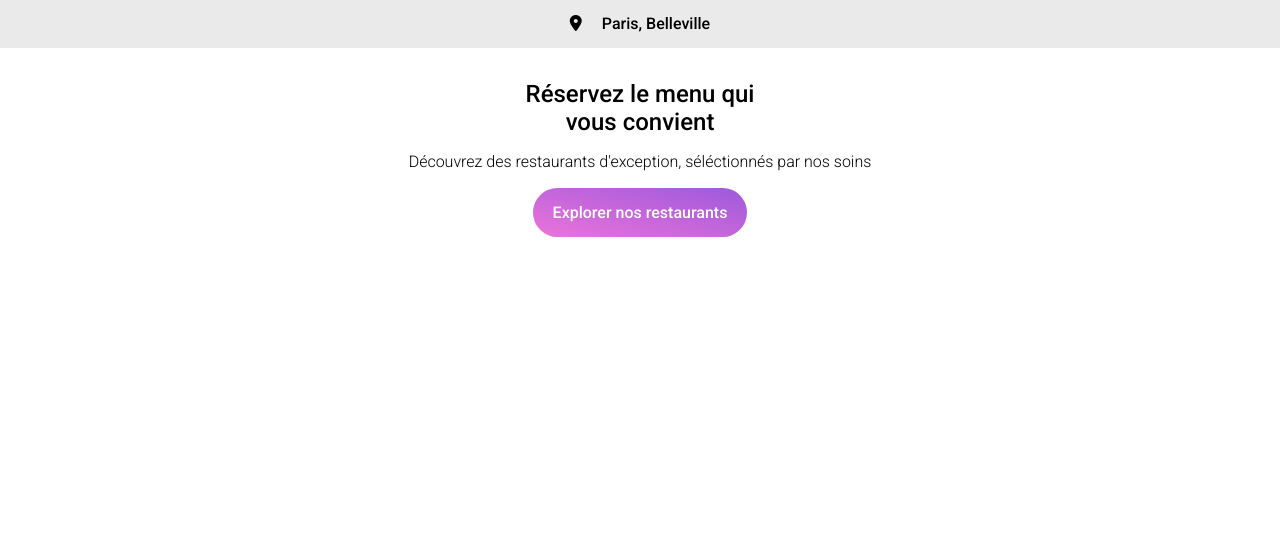
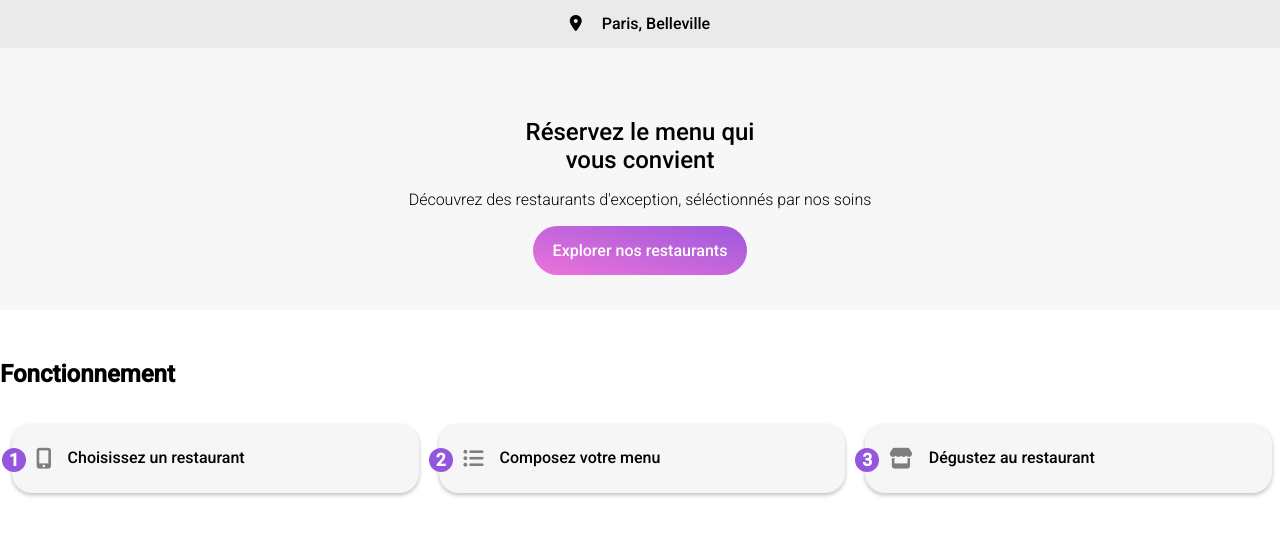
Before and after one commit to kadev-oclock/-KarimAoudia_03_Ohmyfood_07_04_2023, a website: page index.html in a window 1280 px wide. Shown: the part 62-598 px from the top of the page. Drawn offline with Linux system fonts and the light colour scheme; a web font is replaced by a local one.

Commit message:
section fonctionnement

```diff
--- a/index.html
+++ b/index.html
@@ -22,7 +22,7 @@
           <i class="fa-map-marker-alt fas city__icon"></i>
           <span class="city__name">Paris, Belleville</span>
         </div>
-        <div class="intro">
+        <div class="intro bg-city">
           <h2 class="intro__title">
             Réservez le menu qui
             <br />
@@ -34,6 +34,25 @@
           <a class="intro__btn" href="#"> Explorer nos restaurants</a>
         </div>
       </section>
+      <section>
+        <div class="function">
+          <h2>Fonctionnement</h2>
+          <ol class="function__list">
+            <li class="function__item">
+              <i class="fa-mobile-alt fas function__icon"></i>
+              Choisissez un restaurant
+            </li>
+            <li class="function__item">
+              <i class="fa-list-ul fas function__icon"></i>
+              Composez votre menu
+            </li>
+            <li class="function__item">
+              <i class="fa-store fas function__icon"></i>
+              Dégustez au restaurant
+            </li>
+          </ol>
+        </div>
+      </section>
     </main>
   </body>
 </html>
--- a/package.json
+++ b/package.json
@@ -4,7 +4,8 @@
   "description": "projet 3 openClassroom",
   "main": "index.js",
   "scripts": {
-    "sass": "sass --watch sass/main.scss style.css"
+    "sass": "sass --watch sass/main.scss style.css",
+    "start": "index.html"
   },
   "author": "kadev",
   "license": "ISC",
--- a/sass/abstracts/_variables.scss
+++ b/sass/abstracts/_variables.scss
@@ -1,3 +1,3 @@
 $primary :#9356DC;
 $secondary :#FF79DA;
-$tertiary :#99E2D0;
+$greenLight :#99E2D0;
--- a/sass/base/_base.scss
+++ b/sass/base/_base.scss
@@ -3,14 +3,17 @@
 ::before {
   box-sizing: border-box;
 }
+
 a {
   text-decoration: none;
   color: inherit;
 }
 
-body, html {
+body,
+html {
   font-family: 'Roboto', sans-serif;
   margin: 0;
+  padding: 0;
   font-size: 16px;
 }
 
--- /dev/null
+++ b/sass/layouts/_fonctionnement.scss
@@ -0,0 +1,52 @@
+
+.function {
+  max-width: 1280px;
+  margin:auto;
+
+  &__list {
+    list-style: none;
+    padding: 0;
+    margin: 0;
+    counter-reset: etape;
+    @media( min-width: 1024px ) {
+      display: flex;
+      justify-content:center;
+    }
+  }
+
+  &__icon {
+    margin-right: 1rem;
+    color: #7E7E7E;
+    font-size: 1.3rem;
+  }
+
+  &__item {
+    flex: 1;
+    font-weight: 500;
+    position: relative;
+    padding: 1.5rem;
+    margin: 1rem 0.5rem 1rem 0.75rem;
+    @include shadow;
+    border-radius: 20px;
+    background-color: #f6f6f6;
+    display: flex;
+
+    &:before {
+      counter-increment: etape;
+      content: counter(etape);
+      position: absolute;
+      left: -10px;
+      bottom: 21px;
+      width: 1.5rem;
+      height: 1.5rem;
+      border-radius: 50%;
+      background-color: $primary;
+      color: #FFF;
+      font-size: 1.1rem;
+      font-weight: 700;
+      display: flex;
+      align-items: center;
+      justify-content: center;
+    }
+  }
+}
--- a/sass/pages/_home.scss
+++ b/sass/layouts/_home.scss
@@ -1,8 +1,14 @@
 .title {
     font-family: 'Shrikhand', cursive;
     text-align: center;
-    box-shadow: 0px 2px 4px rgba(0, 0, 0, 0.25);
+    @include shadow;
     margin-bottom: 0.1rem;
+    align-items: center;
+}
+
+.bg-city {
+    background-color: #F7F7F7;
+    padding: 50px 0 50px 0;
 }
 
 .city {
@@ -10,7 +16,7 @@
     padding: 15px;
     font-weight: 500;
     background: #EAEAEA;
-    margin-bottom: 2rem;
+
 
     &__icon {
         margin-right: 1rem;
@@ -19,6 +25,7 @@
 
 .intro {
     text-align: center;
+    margin-bottom: 50px;
 
     &__title {
         font-weight: 500;
@@ -41,7 +48,7 @@
     }
 
     &__btn:hover {
-        box-shadow: 0px 4px 10px rgba(0, 0, 0, 0.25);
+        @include shadow;
         background-color: #FFF;
 
     }
--- a/sass/main.scss
+++ b/sass/main.scss
@@ -1,5 +1,7 @@
-// Base
+//imports
 @import "abstracts/variables";
 @import "base/base";
 @import "base/typography";
-@import "pages/home";
+@import "utils/shadow";
+@import "layouts/home";
+@import "layouts/fonctionnement";
--- /dev/null
+++ b/sass/utils/_shadow.scss
@@ -0,0 +1,4 @@
+// définit grâce à la directive @mixin puis le nom que vous souhaitez lui attribuer
+@mixin shadow {
+    box-shadow: 0px 2px 4px rgba(0, 0, 0, 0.25);
+}
```
Also changed, not shown: sass/layouts/_layout.scss (deleted), style.css, 1 other file.
